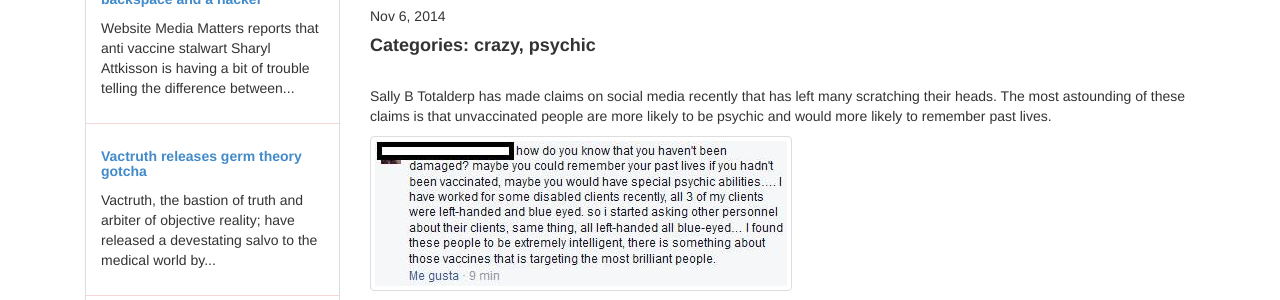
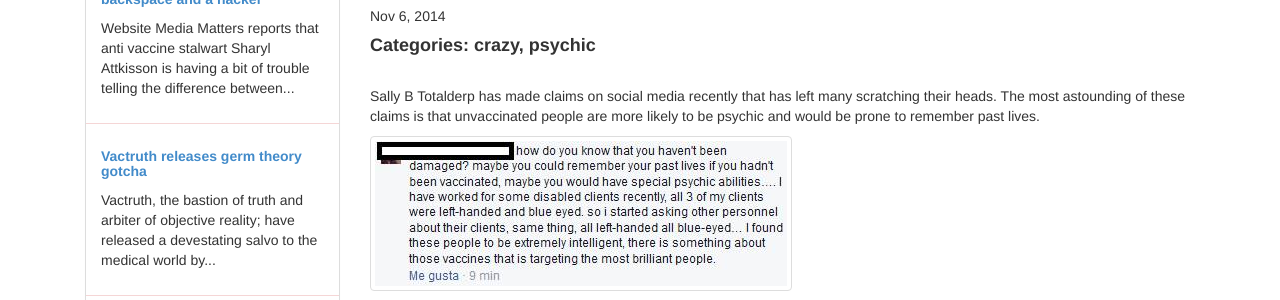
Before and after one commit to avwos/avwos-site, a Jekyll site: the page built from _posts/2014-11-06-unvaccinated-more-likely-to-be-psychic.html, in a window 1280 px wide. Shown: the part 371-671 px from the top of the page. Built offline with Jekyll 4.4.1, drawn with Linux system fonts in a browser that asks for light colours; some web fonts are replaced; comment, search, counter and statistics services are not loaded.

Commit message:
correct grammar in post

```diff
--- a/_posts/2014-11-06-unvaccinated-more-likely-to-be-psychic.html
+++ b/_posts/2014-11-06-unvaccinated-more-likely-to-be-psychic.html
@@ -5,7 +5,7 @@ date:   2014-11-06 15:05:00
 categories: crazy psychic
 comments: true
 ---
-<p>Sally B Totalderp has made claims on social media recently that has left many scratching their heads. The most astounding of these claims is that unvaccinated people are more likely to be psychic and would more likely to remember past lives.<p>
+<p>Sally B Totalderp has made claims on social media recently that has left many scratching their heads. The most astounding of these claims is that unvaccinated people are more likely to be psychic and would be prone to remember past lives.<p>
 <img class="img-responsive thumbnail" src="{{ site.baseurl }}/img/screenshots/amazeballs.jpg">
 <p>As well as the claims of psychic abilities by those not protected against a host of diseases, is the claim that those that have been "vaccine damaged" are also blue eyed and left handed.</p>
 <p>John Trounce, a medical researcher from Argentina is thankful for this revelation:</p>
```
